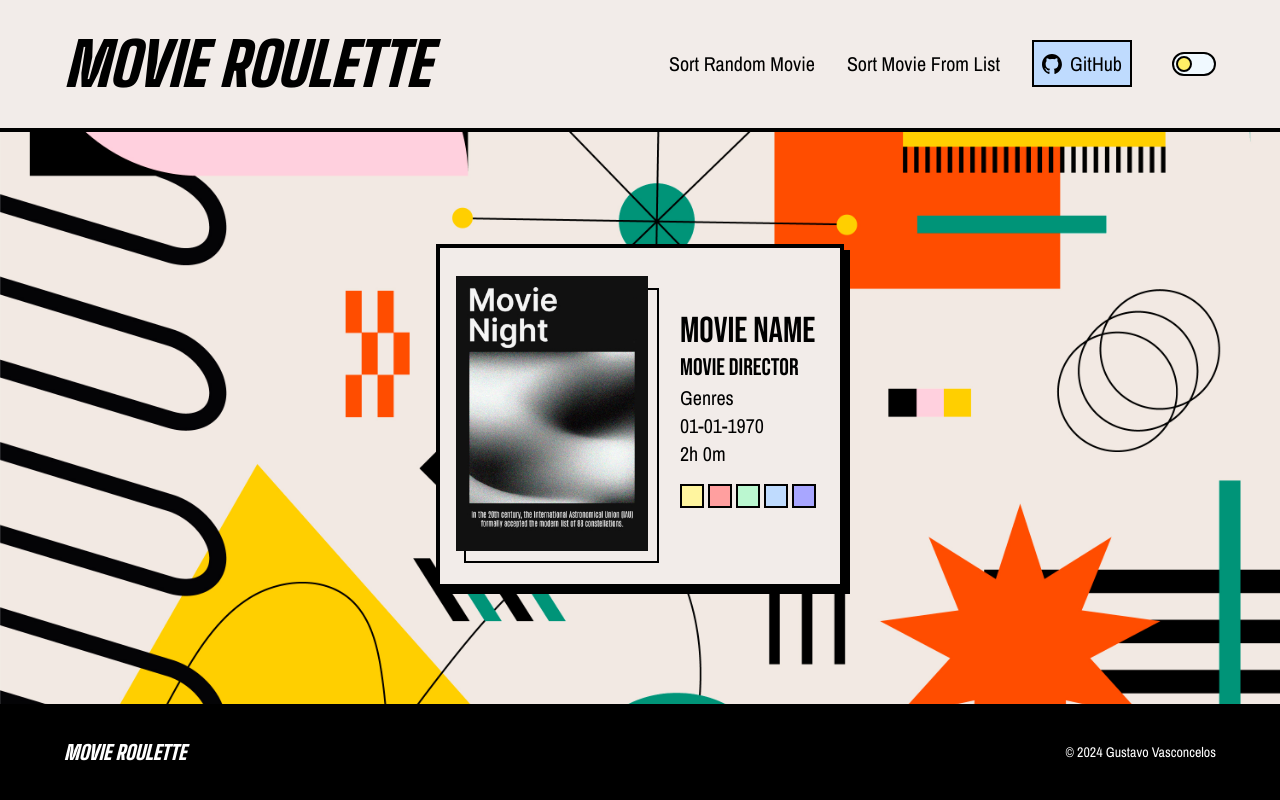
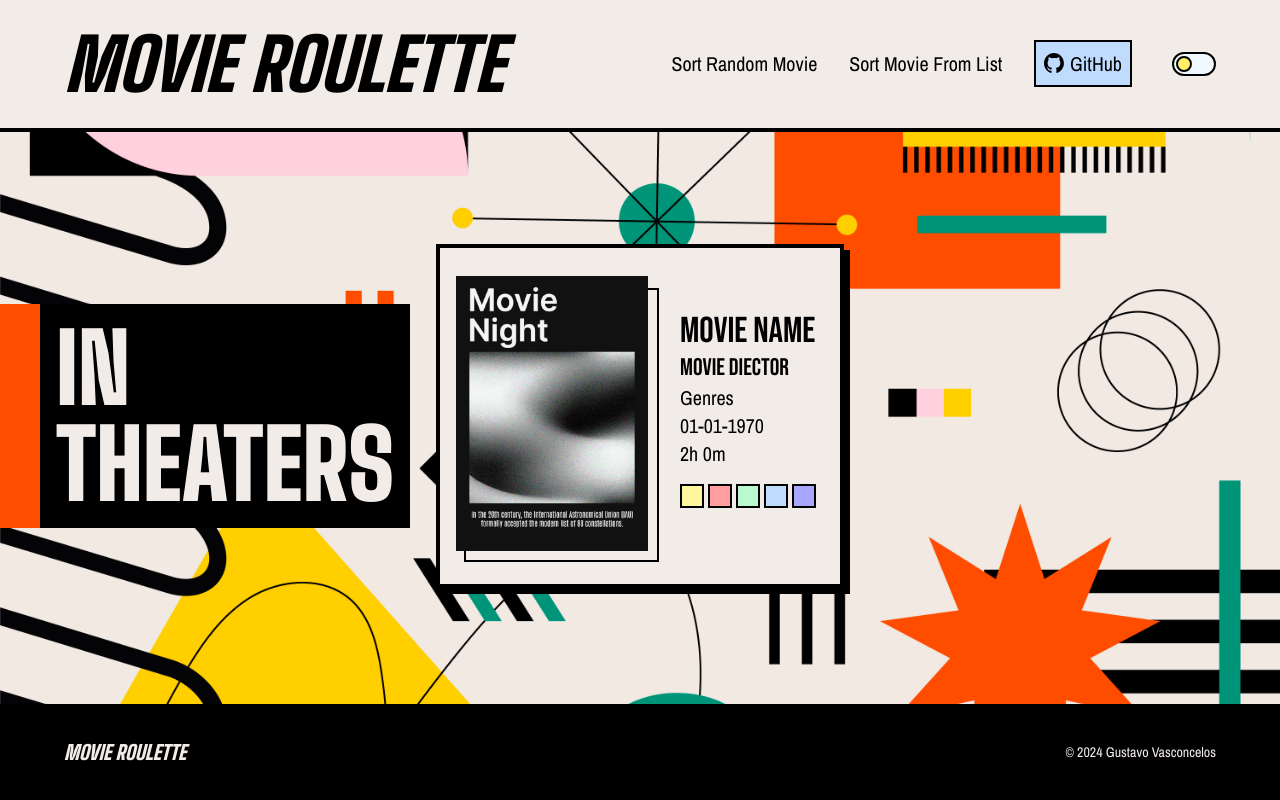
Before and after one commit to gusvsconcelos/movie-roulette, a React (Vite) app: page /#/ in a window 1280 px wide. Built offline with nearby package versions, Linux system fonts and the light colour scheme; no server answers.

Commit message:
add page titles

```diff
--- a/src/components/layout/Footer.tsx
+++ b/src/components/layout/Footer.tsx
@@ -3,8 +3,8 @@ import { Title } from '../ui/Title';
 export function Footer() {
   return (
     <footer className='flex justify-center items-center p-12 bg-black'>
-      <Title styles='absolute left-16 text-white text-xl' />
-      <p className='absolute right-16 text-sm font-ui text-white antialiased hover:underline underline-offset-4'>
+      <Title styles='absolute left-16 text-white-alt text-xl' />
+      <p className='absolute right-16 text-sm font-ui text-white-alt antialiased hover:underline underline-offset-4'>
         &copy; {new Date().getFullYear()}{' '}
         <a href='https://www.linkedin.com/in/gusvsconcelos' target='_blank'>
           Gustavo Vasconcelos
--- a/src/components/layout/Header.tsx
+++ b/src/components/layout/Header.tsx
@@ -4,8 +4,8 @@ import { ToggleSwitch } from '../ui/ToggleSwitch';
 
 export function Header() {
   return (
-    <header className='flex justify-center items-center p-16 bg-[#F2ECE9] shadow-header'>
-      <Title styles='absolute left-16 text-6xl text-black' />
+    <header className='flex justify-center items-center p-16 bg-white-alt shadow-header'>
+      <Title styles='absolute left-16 text-7xl text-black' />
       <Nav />
       <ToggleSwitch />
     </header>
--- a/src/components/ui/Card.tsx
+++ b/src/components/ui/Card.tsx
@@ -10,10 +10,10 @@ interface Props {
 
 export function Card(prop: Props) {
   return (
-    <article className='flex justify-center items-center w-fit h-fit m-2 p-1 border-4 border-black bg-[#F2ECE9] shadow-brute'>
+    <article className='flex justify-center items-center w-fit h-fit m-2 p-1 border-4 border-black bg-white-alt shadow-brute'>
       {/* movie poster */}
       <div className='relative w-56 h-80 m-1'>
-        <div className='absolute top-8 left-4 w-[195px] h-[275px] border-2 border-black'></div>
+        <div className='absolute top-8 left-4 w-[195px] h-[274px] border-2 border-black'></div>
 
         <img
           src={prop.poster}
--- a/src/components/ui/Nav.tsx
+++ b/src/components/ui/Nav.tsx
@@ -19,7 +19,7 @@ export function Nav() {
         target='_blank'>
         <img
           src='/src/assets/icons/github-mark.svg'
-          className='inline w-5 mb-1 mr-2'
+          className='inline w-5 mb-[0.35rem] mr-[0.35rem]'
         />
         GitHub
       </a>
--- a/src/components/ui/Title.tsx
+++ b/src/components/ui/Title.tsx
@@ -7,3 +7,30 @@ export function Title({ styles }: { styles: string }) {
     </h1>
   );
 }
+
+export function InTheater() {
+  return (
+    <h1
+      className={`absolute left-[2.5rem] top-100 p-4 text-white-alt font-title font-black text-8xl antialiased bg-black shadow-[-40px_0] shadow-[#FF4D00]`}>
+      IN <br /> THEATERS
+    </h1>
+  );
+}
+
+export function RandomMovie() {
+  return (
+    <h1
+      className={`absolute left-[2.5rem] top-100 p-4 text-white-alt font-title font-black text-8xl antialiased bg-black shadow-[-40px_0] shadow-[#FF4D00]`}>
+      RANDOM <br /> SORTING
+    </h1>
+  );
+}
+
+export function ListSorting() {
+  return (
+    <h1
+      className={`absolute left-[2.5rem] top-100 p-4 text-white-alt font-title font-black text-8xl antialiased bg-black shadow-[-40px_0] shadow-[#FF4D00]`}>
+      LIST <br /> SORTING
+    </h1>
+  );
+}
--- a/src/components/ui/ToggleSwitch.tsx
+++ b/src/components/ui/ToggleSwitch.tsx
@@ -3,7 +3,7 @@ export function ToggleSwitch() {
     <label className='absolute right-16 inline-flex items-center cursor-pointer'>
       <input type='checkbox' value='' className='sr-only peer' />
       <div className="w-11 h-6 rounded-full border-2 border-black bg-sky-50  peer-checked:bg-sky-950 after:content-[''] after:absolute after:top-[4px] after:left-[4px] after:w-4 after:h-4 after:bg-yellow-300 peer-checked:after:bg-slate-300 after:rounded-full after:border-2 after:border-black after:transition-all peer-checked:after:translate-x-5 "></div>
-      <span className='invisible absolute z-10 w-24 top-full left-0 ml-[-60%] mt-2 py-1 bg-black text-white text-center font-ui antialiased peer-hover:visible'>
+      <span className='invisible absolute z-10 w-24 top-full left-0 ml-[-60%] mt-2 p-2 bg-black text-white-alt text-center font-ui antialiased peer-hover:visible'>
         Dark Mode
       </span>
     </label>
--- a/src/pages/home.tsx
+++ b/src/pages/home.tsx
@@ -1,5 +1,6 @@
 import { useEffect, useState } from 'react';
 import { Card } from '../components/ui/Card';
+import { InTheater } from '../components/ui/Title';
 
 export function Home() {
   // Initializing react states
@@ -16,7 +17,7 @@ export function Home() {
     poster: '',
     name: 'Movie Name',
     date: '01-01-1970',
-    director: 'Movie Director',
+    director: 'Movie Diector',
     genres: 'Genres',
     runtime: '2h 0m',
   });
@@ -28,6 +29,7 @@ export function Home() {
     const authToken = import.meta.env.VITE_ACCESS_TOKEN_AUTH;
     const intervalTime: number = 8000;
     let movieID: number;
+    let movieTitle: string;
 
     console.log(`api: ${apiKey}`);
     console.log(`auth token: ${authToken}`);
@@ -64,11 +66,21 @@ export function Home() {
         ...prevMovie,
         poster: data.results[movie.index].poster_path,
       }));
+
       // name
+      if (
+        data.results[movie.index].title.includes(':') &&
+        data.results[movie.index].title.length > 20
+      ) {
+        movieTitle = data.results[movie.index].title.split(':')[0];
+      } else {
+        movieTitle = data.results[movie.index].title;
+      }
       setMovie((prevMovie) => ({
         ...prevMovie,
-        name: data.results[movie.index].title,
+        name: movieTitle,
       }));
+
       // date
       setMovie((prevMovie) => ({
         ...prevMovie,
@@ -131,6 +143,7 @@ export function Home() {
           ...prevMovie,
           runtime: runtimeFormat(),
         }));
+
         // genres
         setMovie((prevMovie) => ({
           ...prevMovie,
@@ -146,6 +159,7 @@ export function Home() {
 
   return (
     <>
+      <InTheater />
       <Card
         title='Movies in Theater'
         poster={
--- a/tailwind.config.js
+++ b/tailwind.config.js
@@ -5,6 +5,7 @@ export default {
     extend: {
       dropShadow: {
         brute: '4px 4px 0 rgb(0 0 0)',
+        inverse: '4px 4px 0 rgb(255 255 255)',
       },
       boxShadow: {
         brute: '6px 6px 0 rgb(0 0 0)',
@@ -15,6 +16,16 @@ export default {
         title: ['Big Shoulders Display', 'sans-serif'],
         ui: ['Archivo Narrow', 'sans-serif'],
         bolder: ['Bebas Neue', 'monospace'],
+      },
+      backgroundColor: {
+        white: {
+          alt: '#F2ECE9',
+        },
+      },
+      textColor: {
+        white: {
+          alt: '#F2ECE9',
+        },
       },
       colors: {
         violet: {
```
